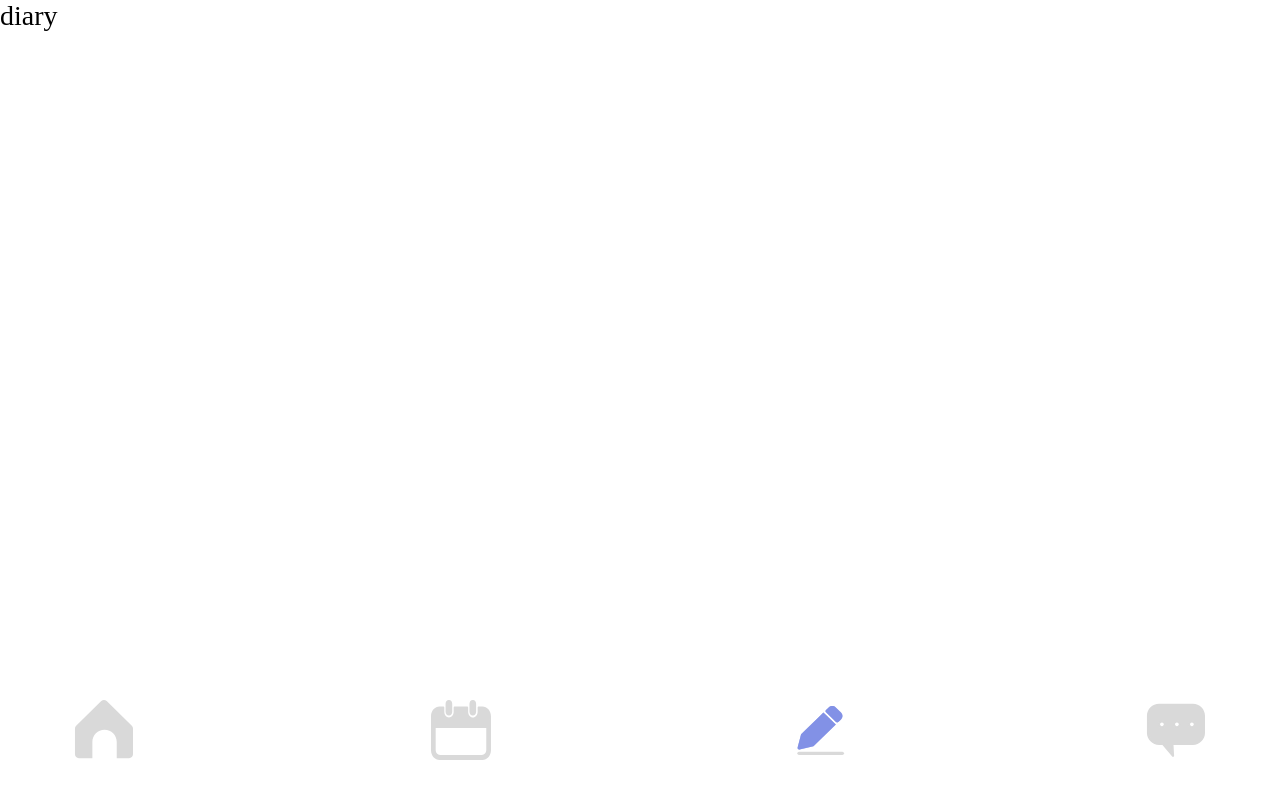
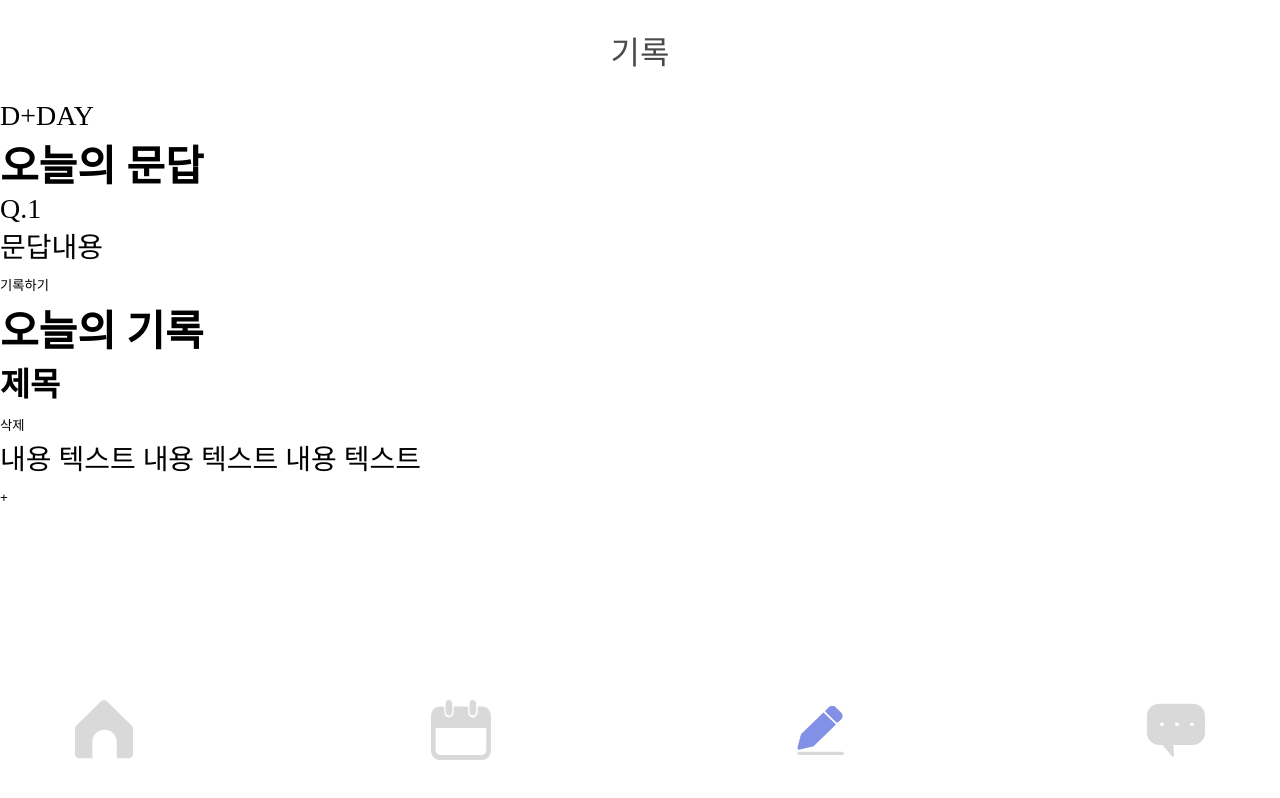
Before and after one commit to Kimbangul/IHuAe-web, a Next.js app: page /diary in a window 1280 px wide. Built offline with nearby package versions, Linux system fonts and the light colour scheme; a web font is replaced by a local one.

Commit message:
style: diary page markup add

```diff
--- /dev/null
+++ b/src/components/diary/DiaryContainer.tsx
@@ -0,0 +1,7 @@
+import DiaryView from "./DiaryView";
+
+const DiaryContainer = () => {
+  return <DiaryView />
+}
+
+export default DiaryContainer;
--- /dev/null
+++ b/src/components/diary/DiaryView.tsx
@@ -0,0 +1,39 @@
+import Header from '@/components/common/Header';
+
+const DiaryView = () => {
+  return (
+    <div>
+      <Header title='기록'/>
+      <section>
+        <span>D+DAY</span>
+      </section>
+      <section>
+        <h2>오늘의 문답</h2>
+        <div>
+         <div>
+           <span>Q.1</span>
+           <p>문답내용</p>
+         </div>
+         <button>기록하기</button>
+        </div>
+      </section>
+      <section>
+        <h2>오늘의 기록</h2>
+        <ul>
+          <li>
+            <div>
+              <h3>제목</h3>
+              <button>삭제</button>
+            </div>
+            <p>내용 텍스트 내용 텍스트 내용 텍스트</p>
+          </li>
+        </ul>
+      </section>
+      <button>
+        +
+      </button>
+    </div>
+  )
+}
+
+export default DiaryView;
--- a/src/pages/diary/index.tsx
+++ b/src/pages/diary/index.tsx
@@ -1,10 +1,11 @@
 import PageWrapper from '@/components/common/PageWrapper';
+import DiaryContainer from '@/components/diary/DiaryContainer';
 
 export default function Diary() {
   return (
     <>
       <PageWrapper>
-        <>diary</>
+        <DiaryContainer />
       </PageWrapper>
     </>
   );
```
